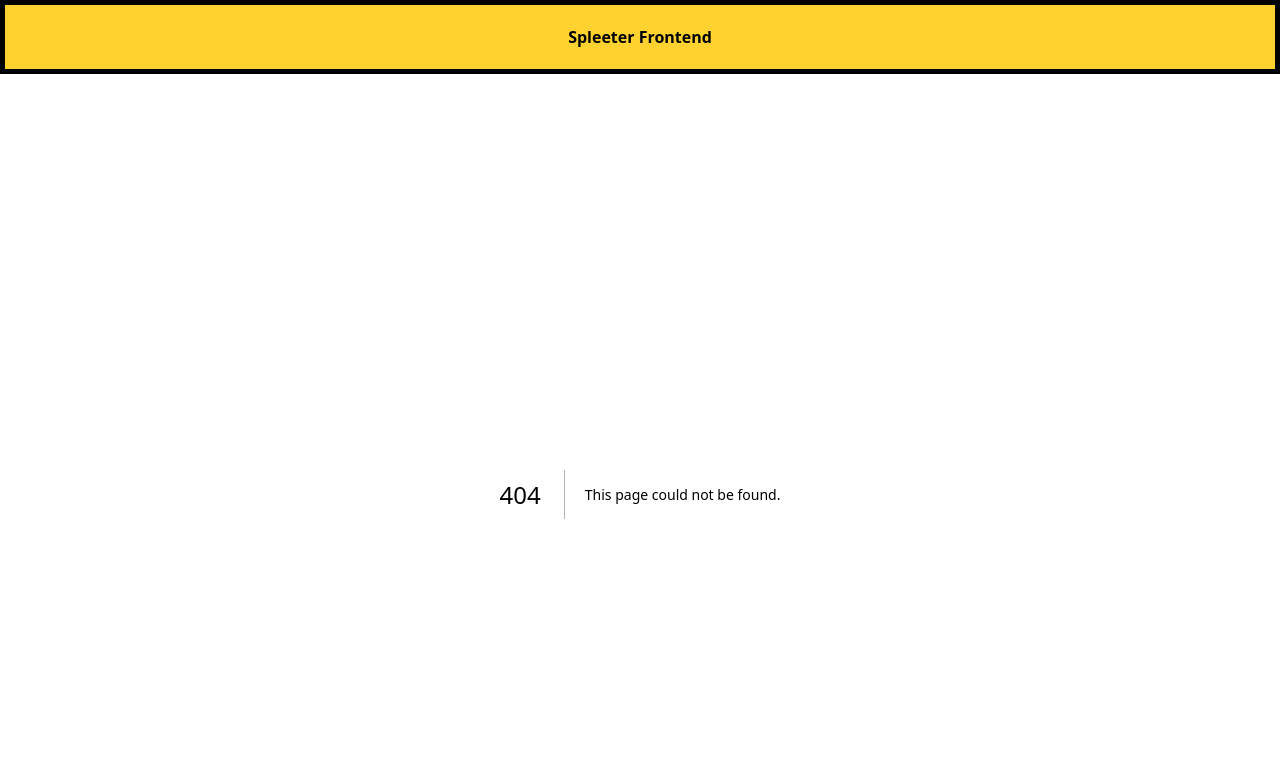
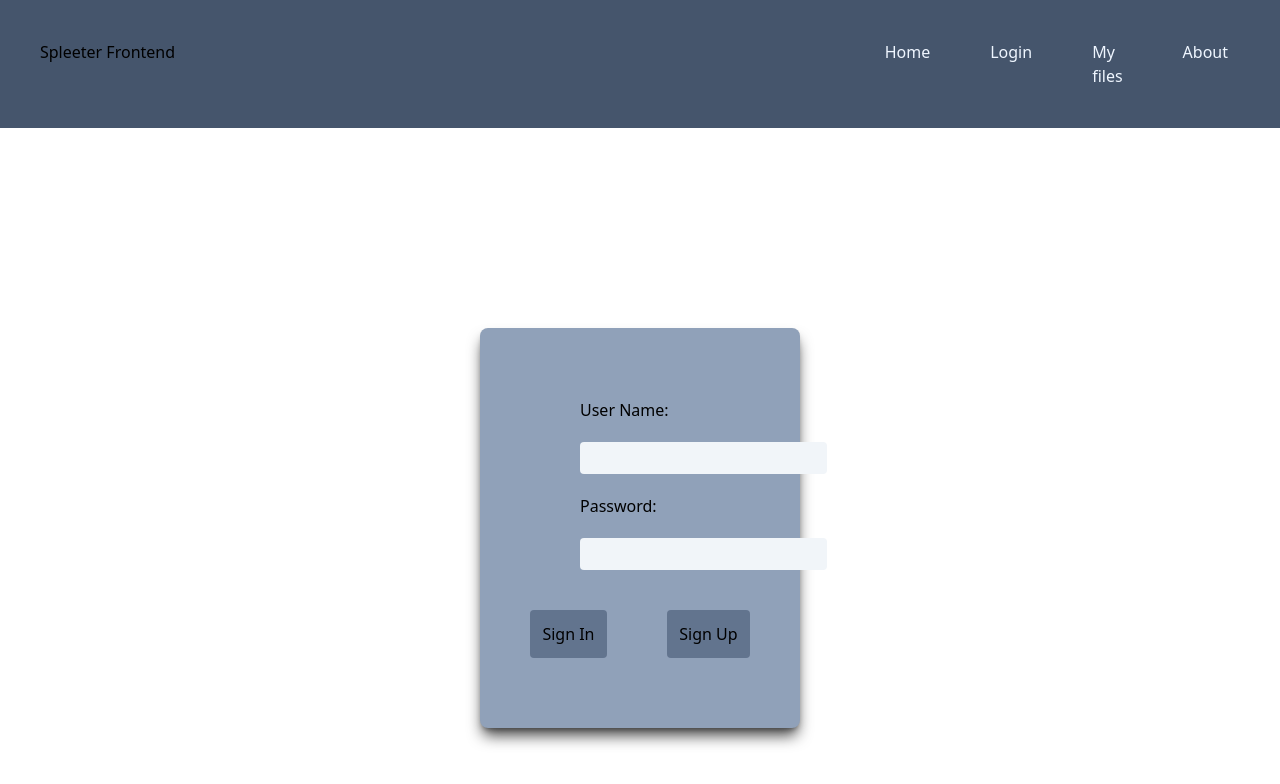
Before and after one commit to Karthikkuddigana/StemSeparationFrontEnd, a Next.js app: page /login in a window 1280 px wide. Before the commit this address had no page. Shown: the top 784 px of the page. Built offline with nearby package versions, Linux system fonts and the light colour scheme.

Commit message:
Updated Navbar

```diff
--- /dev/null
+++ b/app/login/page.jsx
@@ -0,0 +1,7 @@
+import React from 'react'
+import Login from '@/components/Login'
+export default function LoginPage() {
+  return (
+    <Login></Login>
+  )
+}
--- /dev/null
+++ b/components/Login.jsx
@@ -0,0 +1,26 @@
+import React from 'react'
+
+export default function Login() {
+  return (
+    <div className='w-screen h-auto flex items-center justify-center '>
+        <div className='p-5 bg-slate-400 rounded-lg w-1/4 h-100 flex flex-col gap-5 justify-center shadow-lg shadow-neutral-700 mt-50'>
+            <div className='ml-20'>
+                <label htmlFor="username">User Name:</label>
+            </div>
+            <div className='ml-20'>
+                <input className='px-2 h-8 bg-slate-100 rounded focus:bg-slate-200' type="text" name='username' id='username'/>
+            </div>
+            <div className='ml-20'>
+                <label htmlFor="password">Password:</label>
+            </div>
+            <div className='ml-20'>
+                <input className='px-2 h-8 rounded bg-slate-100' type="password" name="password" id="password" />
+            </div>
+            <div className='flex justify-around mt-5 '>
+                <button className='bg-slate-500 p-3 rounded hover:scale-125 ease-in-out hover:bg-slate-600 active:scale-125 transition duration-150'>Sign In</button>
+                <button className='bg-slate-500 p-3 rounded hover:scale-125 ease-in-out hover:bg-slate-600 active:scale-125 transition duration-150'>Sign Up</button>
+            </div>
+        </div>
+    </div>
+  )
+}
--- a/components/Navbar.jsx
+++ b/components/Navbar.jsx
@@ -1,7 +1,18 @@
+"use client"
 import React from 'react'
-
+import Link from 'next/link'
 export default function Navbar() {
   return (
-    <div className='p-5 bg-amber-300 flex justify-center font-bold border-5 mb-5'>Spleeter Frontend</div>
+    <div className='p-8 bg-slate-600 flex justify-start'>
+      <div className='p-2 items-start w-3/4'>Spleeter Frontend</div>
+      {/* <div className='w-250'></div> */}
+      <div className='justify-around flex gap-5'>
+        <Link href="/"><div className='p-2 px-5 hover:bg-slate-900 hover:scale-125 rounded-xl transition-all delay-50 text-blue-50 active:scale-125 transition-all duration-150 ease-in-out'>Home</div></Link>
+        <Link href="/login"><div className='p-2 px-5 hover:bg-slate-900 hover:scale-125 rounded-xl transition-all delay-50 text-blue-50 active:scale-125 duration-150'>Login</div></Link>
+        <div className='p-2 px-5 hover:bg-slate-900 rounded-xl transition-all delay-50 text-blue-50'>My files</div>
+        <div className='p-2 px-5 hover:bg-slate-900 rounded-xl transition-all delay-50 text-blue-50'>About</div>
+      </div>
+      </div>
+
   )
 }
```
